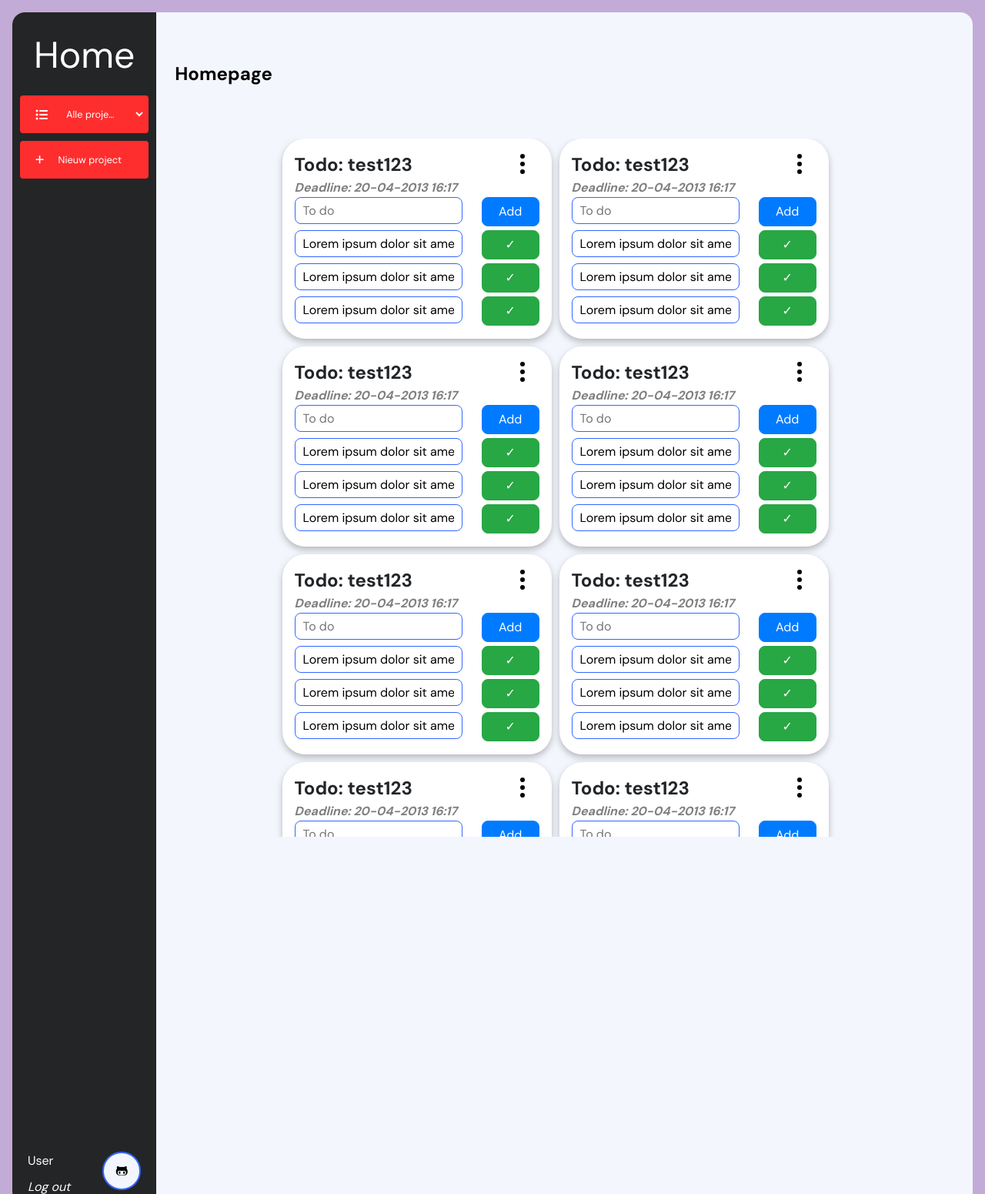
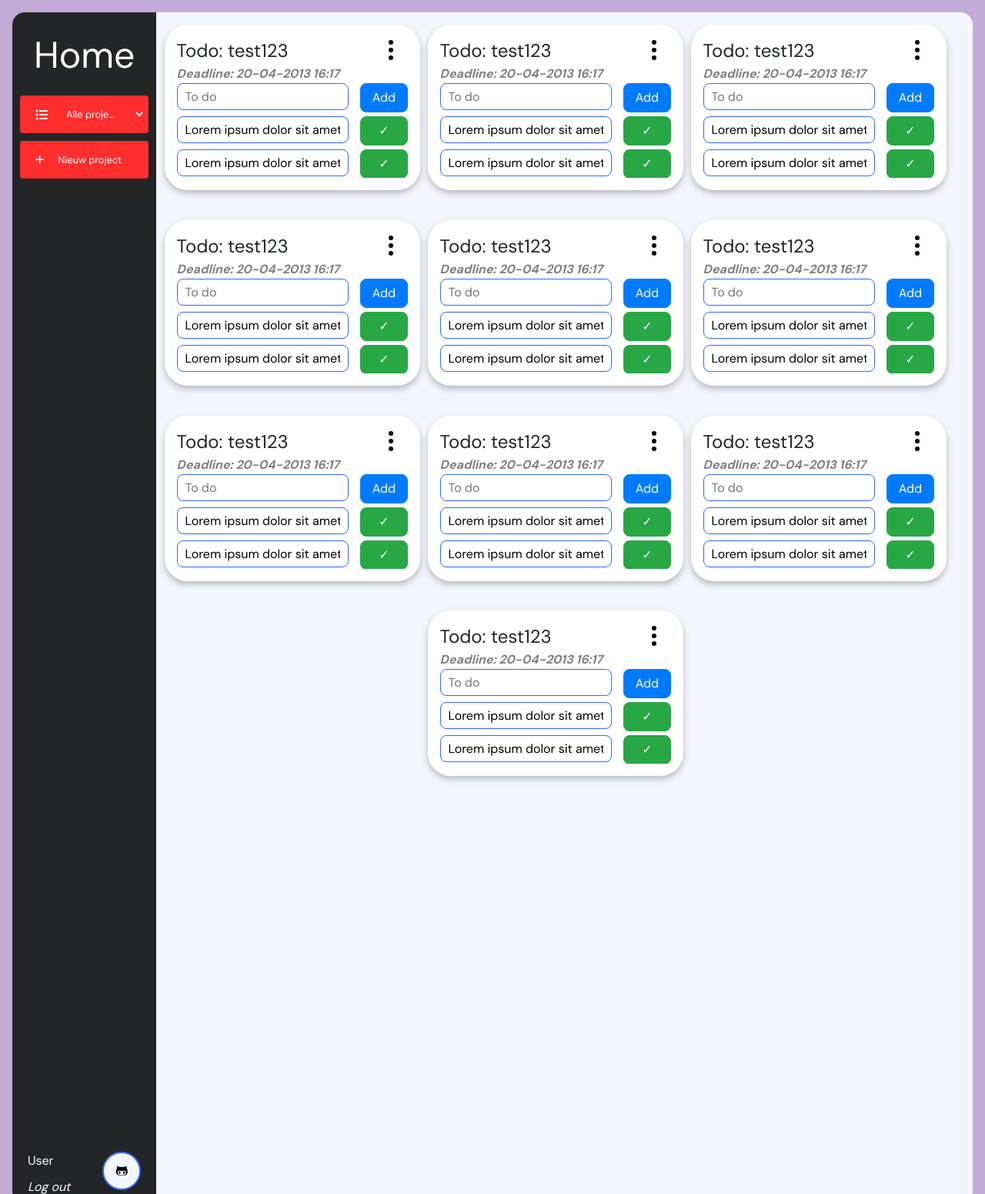
Before and after one commit to timvdlee/A4, a Django app: page /project in a window 1280 px wide. Shown: the top 1551 px of the page at 77% size. Run offline with Django 4.2, Linux system fonts and the light colour scheme; some libraries are stand-ins or nearby versions.

Commit message:
removed header for projectpage

```diff
--- a/Project_A4/ProjectApp/views.py
+++ b/Project_A4/ProjectApp/views.py
@@ -14,7 +14,7 @@ def project_pagina(request):
         {
             "name": "test123",
             "deadline": "20-04-2013 16:17",
-            "subtodos": [{"description": "Lorem ipsum dolor sit amet, consectetur adipiscing elit. Duis at felis vitae nunc euismod molestie non et ligula. Nullam tempus, tortor eu fringilla maximus, nibh augue vehicula erat, at condimentum sapien lorem non sem. Sed fermentum hendrerit pretium. Nullam faucibus risus ac elit interdum, vel rutrum turpis rhoncus. Curabitur eget nibh in arcu auctor gravida. Phasellus porta ante non dolor scelerisque porttitor. Integer at egestas tortor. Vivamus pellentesque vehicula sagittis."} for _ in range(6)]
+            "subtodos": [{"description": "Lorem ipsum dolor sit amet, consectetur adipiscing elit. Duis at felis vitae nunc euismod molestie non et ligula. Nullam tempus, tortor eu fringilla maximus, nibh augue vehicula erat, at condimentum sapien lorem non sem. Sed fermentum hendrerit pretium. Nullam faucibus risus ac elit interdum, vel rutrum turpis rhoncus. Curabitur eget nibh in arcu auctor gravida. Phasellus porta ante non dolor scelerisque porttitor. Integer at egestas tortor. Vivamus pellentesque vehicula sagittis."} for _ in range(10)]
         } for _ in range(10)
     ]
 
--- a/Project_A4/static/css/style.css
+++ b/Project_A4/static/css/style.css
@@ -377,10 +377,12 @@ body {
     flex-direction: column;
     background-color: var(--primary-panel-color);
     border-radius: 30px;
-    height: 260px ;
-    width: 350px;
+    height: 215px ;
+    /* width: 300px; */
     padding: 16px;
     filter: drop-shadow(0px 4px 4px rgba(0, 0, 0, 0.25));
+    /* flex: 1; */
+    grid-template-columns:repeat(auto-fit,300px)
   }
 
   .topTodo {
@@ -396,7 +398,7 @@ body {
 
   .todoTitle {
     font-size: var(--primary-font-size);
-    font-weight: 600;
+    font-weight: 600ems;
   }
 
   .todoDeadline {
@@ -414,6 +416,10 @@ body {
     border: none;
   }
 
+  .todoEditBtn:hover {
+    color: var(--secondary-button-background);
+  }
+
   .todoEditBtn:focus {
     outline: none;
   }
@@ -429,7 +435,12 @@ body {
     gap: 5px;
     overflow: scroll;
     scrollbar-width: none;
-    /* scroll-snap-type: block mandatory; TODO look at later */
+    scroll-snap-type: y mandatory;
+
+  }
+
+  .bottomTodo div {
+    scroll-snap-align: start;
   }
 
   .bottomTodo::-webkit-scrollbar{
@@ -449,7 +460,7 @@ body {
   display: flex;
   flex-direction: row;
   justify-content: space-between;
-  gap: 25px;
+  gap: 15px;
 
 }
 
@@ -457,7 +468,7 @@ body {
 
 .addTodoBtn{
   border-radius: 8px;
-  width: 100px;
+  width: 75px;
 }
 
 
--- a/Project_A4/templates/base.html
+++ b/Project_A4/templates/base.html
@@ -56,6 +56,7 @@
         </div>
       </div>
       <div class="app-body">
+        {% block app_header %}
         <div class="header">
           <div class="header-left">
             <form method="post" style="margin-bottom: 20px">
@@ -66,6 +67,7 @@
             </form>
           </div>
         </div>
+        {% endblock app_header %}
         <div class="inner-app-body">
           {% block content %}{% endblock content %}
         </div>
--- a/Project_A4/templates/project.html
+++ b/Project_A4/templates/project.html
@@ -9,6 +9,7 @@
 
 {% block content %}
 <div class="projectContent">
+    {% block app_header %}{% endblock app_header %}
 
     <div class='todoWrapper'>
 
```
